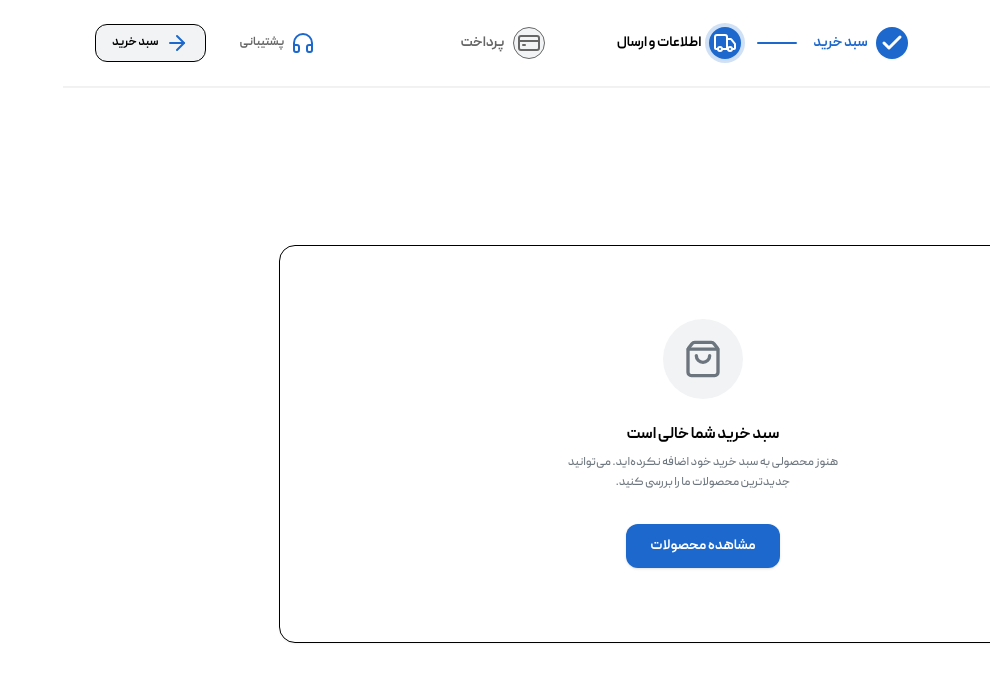
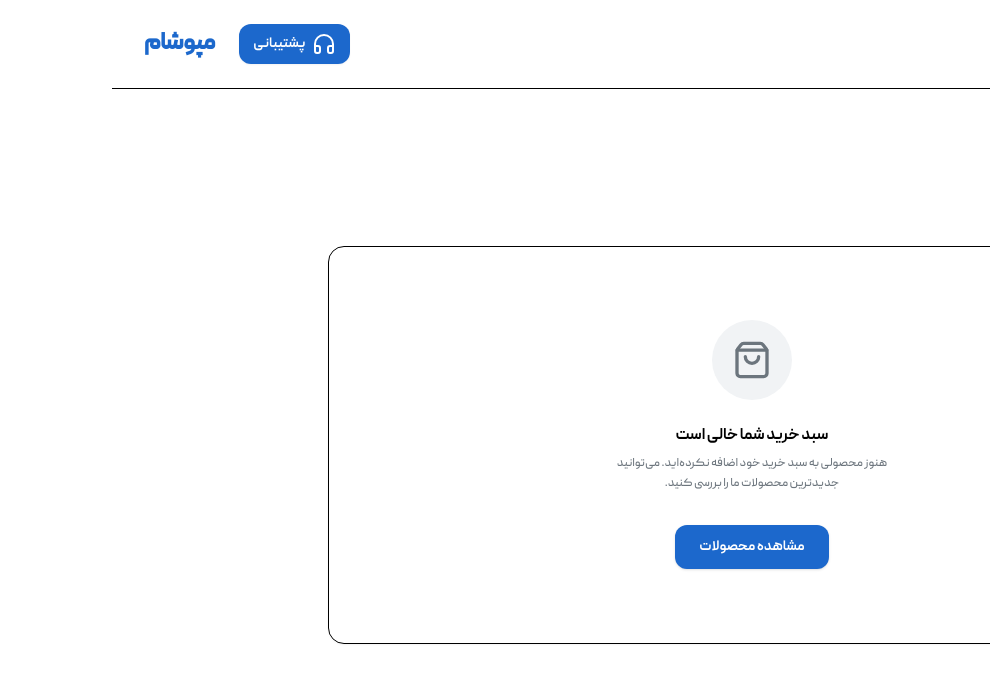
Before and after one commit to depix-ir/mepusham-api, a Next.js app: page /checkout in a window 1280 px wide. Shown: the top 682 px of the page, without its empty margins (290-1280 px from the left). Built offline with nearby package versions, Linux system fonts and the light colour scheme.

Commit message:
feat: desktop header account dropdown and clean checkout header layout
Co-authored-by: moazzen3169 <141169107+moazzen3169@users.noreply.github.com>

```diff
--- a/src/components/checkout/CheckoutHeader.tsx
+++ b/src/components/checkout/CheckoutHeader.tsx
@@ -26,116 +26,50 @@ const steps = [
 ] as const;
 
 export function CheckoutHeader({ currentStep = "shipping" }: CheckoutHeaderProps) {
-  const currentStepIndex = steps.findIndex((s) => s.id === currentStep);
+  const getPageTitle = () => {
+    switch (currentStep) {
+      case "cart":
+        return "سبد خرید";
+      case "shipping":
+        return "تکمیل اطلاعات و ارسال سفارش";
+      case "payment":
+        return "پرداخت آنلاین سفارش";
+      default:
+        return "تکمیل خرید";
+    }
+  };
 
   return (
-    <header className="sticky top-0 z-40 w-full bg-background/95 backdrop-blur-md border-b border-border/80 shadow-2xs transition-all">
-      <div className="max-w-7xl mx-auto px-4 sm:px-6 lg:px-8 py-3.5 sm:py-4">
-        <div className="flex items-center justify-between gap-2 sm:gap-4">
+    <header className="w-full bg-background border-b border-border-subtle py-4 transition-all">
+      <div className="max-w-7xl mx-auto px-4 sm:px-6 lg:px-8">
+        <div className="flex items-center justify-between gap-4">
 
-          {/* 1. Brand Logo & Name */}
+          {/* RIGHT SIDE (RTL): Page Title */}
           <div className="flex items-center gap-3 shrink-0">
-            <Link
-              href={routes.home}
-              className="group flex items-center gap-2 text-xl sm:text-2xl font-black text-primary tracking-tight hover:opacity-90 transition-opacity"
-              title="بازگشت به صفحه اصلی"
-            >
-              <span className="bg-primary/10 text-primary p-1.5 rounded-xl group-hover:scale-105 transition-transform">
-                <ShieldCheck className="w-5 h-5 sm:w-6 sm:h-6" />
-              </span>
-              <span>مپوشام</span>
-            </Link>
-
-            {/* SSL Trust Seal (Hidden on smallest screens) */}
-            <div className="hidden lg:flex items-center gap-1.5 text-[11px] font-semibold text-emerald-700 bg-emerald-50/80 border border-emerald-200/60 px-2.5 py-1 rounded-full">
-              <ShieldCheck className="w-3.5 h-3.5 text-emerald-600" />
-              <span>پرداخت امن و تضمینی</span>
-            </div>
+            <h1 className="text-base sm:text-lg font-black text-foreground tracking-tight">
+              {getPageTitle()}
+            </h1>
           </div>
 
-          {/* 2. Visual Checkout Stepper */}
-          <div className="flex items-center justify-center">
-            {/* Desktop Stepper */}
-            <nav aria-label="مراحل خرید" className="hidden sm:flex items-center gap-2 sm:gap-3">
-              {steps.map((step, index) => {
-                const Icon = step.icon;
-                const isCompleted = index < currentStepIndex;
-                const isActive = index === currentStepIndex;
-
-                return (
-                  <React.Fragment key={step.id}>
-                    {/* Connecting Line */}
-                    {index > 0 && (
-                      <div
-                        className={`h-0.5 w-6 sm:w-10 rounded-full transition-colors duration-300 ${
-                          index <= currentStepIndex ? "bg-primary" : "bg-border-subtle"
-                        }`}
-                      />
-                    )}
-
-                    {/* Step Item */}
-                    <div className="flex items-center gap-2">
-                      <div
-                        className={`w-7 h-7 sm:w-8 sm:h-8 rounded-full flex items-center justify-center text-xs font-bold transition-all ${
-                          isCompleted
-                            ? "bg-primary text-primary-foreground shadow-xs"
-                            : isActive
-                            ? "bg-primary text-primary-foreground ring-4 ring-primary/20 shadow-xs"
-                            : "bg-surface-subtle text-muted-foreground border border-border-subtle"
-                        }`}
-                      >
-                        {isCompleted ? (
-                          <Check className="w-4 h-4 stroke-[3]" />
-                        ) : (
-                          <Icon className="w-4 h-4" />
-                        )}
-                      </div>
-                      <span
-                        className={`text-xs sm:text-sm font-semibold transition-colors ${
-                          isActive
-                            ? "text-foreground font-bold"
-                            : isCompleted
-                            ? "text-primary"
-                            : "text-muted-foreground"
-                        }`}
-                      >
-                        {step.label}
-                      </span>
-                    </div>
-                  </React.Fragment>
-                );
-              })}
-            </nav>
-
-            {/* Mobile Stepper (Compact Pill Indicator) */}
-            <div className="flex sm:hidden items-center gap-2 bg-surface-subtle border border-border-subtle px-3 py-1.5 rounded-full text-xs font-bold text-foreground">
-              <span className="w-2 h-2 rounded-full bg-primary animate-pulse" />
-              <span>
-                مرحله {currentStepIndex + 1} از {steps.length}: {steps[currentStepIndex]?.label}
-              </span>
-            </div>
-          </div>
-
-          {/* 3. Action Links: Support & Back to Cart */}
-          <div className="flex items-center gap-2 sm:gap-4 shrink-0">
-            {/* Support Link */}
+          {/* LEFT SIDE (RTL): Support Button & Brand Logo */}
+          <div className="flex items-center gap-3 sm:gap-4 shrink-0">
+            {/* Support Button (Primary background with white text) */}
             <Link
               href={routes.account.support.list()}
-              className="hidden md:flex items-center gap-1.5 text-xs font-semibold text-muted-foreground hover:text-primary transition-colors py-1.5 px-2.5 rounded-lg hover:bg-surface-subtle"
-              title="پشتیبانی سفارش"
+              className="flex items-center gap-1.5 bg-primary text-white hover:bg-primary-hover text-xs sm:text-sm font-bold px-3.5 py-2 rounded-xl transition-colors shadow-xs cursor-pointer"
+              title="پشتیبانی"
             >
-              <Headphones className="w-4 h-4 text-primary" />
+              <Headphones className="w-4 h-4 shrink-0 text-white" />
               <span>پشتیبانی</span>
             </Link>
 
-            {/* Back to Cart Button */}
+            {/* Brand Logo */}
             <Link
-              href={routes.cart}
-              className="flex items-center gap-1.5 text-xs font-bold text-foreground hover:text-primary bg-surface-subtle hover:bg-primary/10 border border-border-subtle px-3 py-1.5 rounded-xl transition-all cursor-pointer"
+              href={routes.home}
+              className="flex items-center gap-2 text-xl sm:text-2xl font-black text-primary tracking-tight hover:opacity-90 transition-opacity"
+              title="صفحه اصلی مپوشام"
             >
-              <ArrowRight className="w-4 h-4 text-primary shrink-0" />
-              <span className="hidden xs:inline">بازگشت به سبد خرید</span>
-              <span className="xs:hidden">سبد خرید</span>
+              <span>مپوشام</span>
             </Link>
           </div>
 
```
Also changed, not shown: src/components/layout/AccountDropdown.tsx (+63 -36 lines), 1 other file (tests, documents, lock files or other folders).
